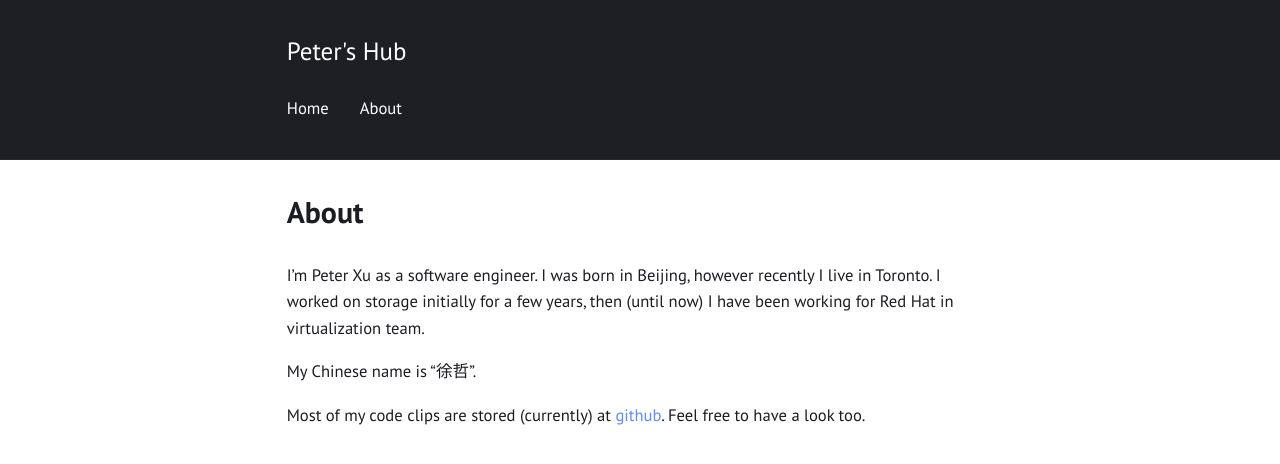
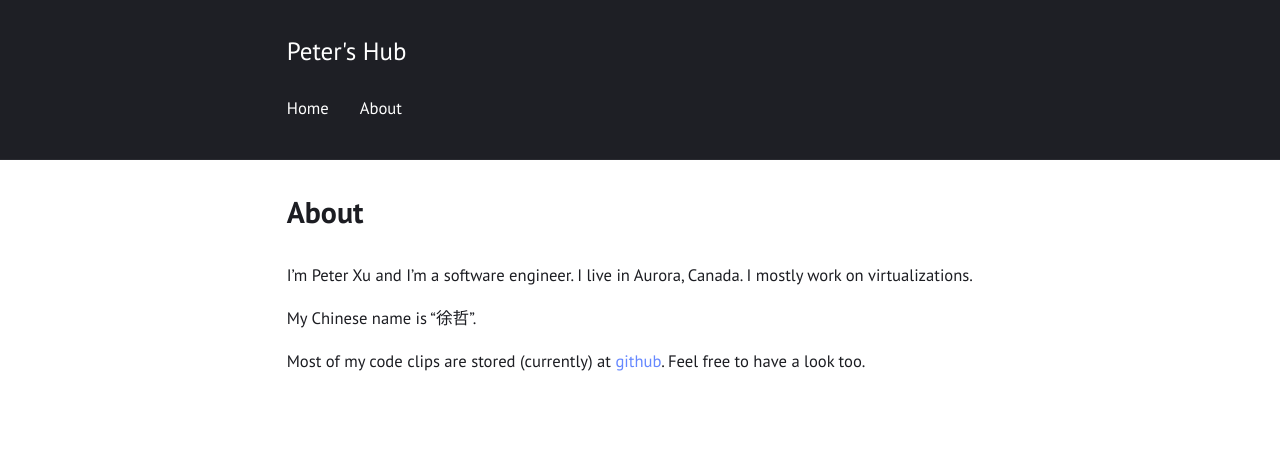
Before and after one commit to xzpeter/xzpeter.github.com, a Jekyll site: the page built from about.markdown, in a window 1280 px wide. Shown: the top 464 px of the page. Built offline with Jekyll 4.4.1, drawn with Linux system fonts in a browser that asks for light colours.

Commit message:
update
Signed-off-by: Peter Xu <peterx@redhat.com>

```diff
--- a/about.markdown
+++ b/about.markdown
@@ -4,9 +4,8 @@ title: About
 permalink: /about/
 ---
 
-I'm Peter Xu as a software engineer.  I was born in Beijing, however recently I
-live in Toronto.  I worked on storage initially for a few years, then (until
-now) I have been working for Red Hat in virtualization team.
+I'm Peter Xu and I'm a software engineer.  I live in Aurora, Canada.  I
+mostly work on virtualizations.
 
 My Chinese name is "徐哲".
 
```
